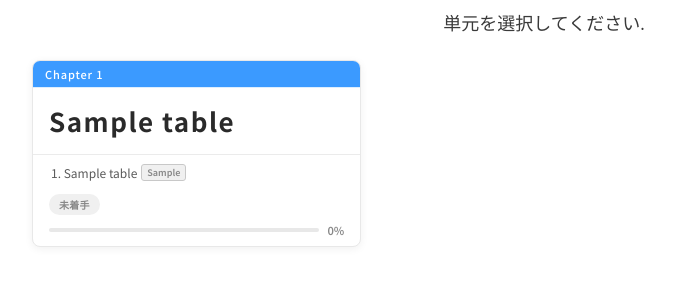
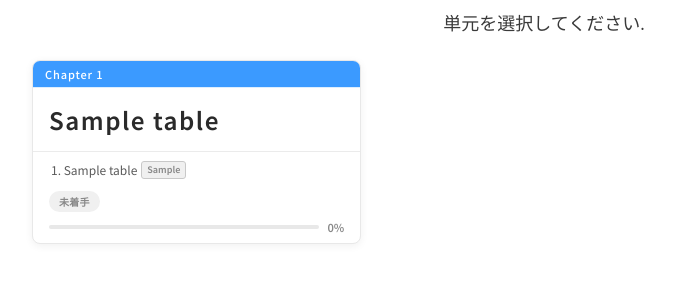
Before and after one commit to sian-ka-suiso/OXquiz, a PHP site: page /OXquiz_MVC/ctrl/chapter.php in a window 1280 px wide. Shown: the part 127-427 px from the top of the page, without its empty margins (96-770 px from the left). Run offline with PHP 8.4, Linux system fonts and the light colour scheme; the visitor is signed in with stand-in values (Sample User, id 1); tables that the repository leaves empty or names only in its code hold one stand-in row (values such as "Sample post").

Commit message:
css調整

```diff
--- a/css/chapter.css
+++ b/css/chapter.css
@@ -88,8 +88,8 @@
     padding: 16px 24px 16px 16px;
     letter-spacing: 1.5px;
     font-family: "Noto Sans JP", sans-serif;
-    font-size: 26px;
-    font-weight: 700;
+    font-size: 24px;
+    font-weight: 600;
     color: #2a2a2a;
     line-height: 1.3;
     flex-shrink: 0;
```
